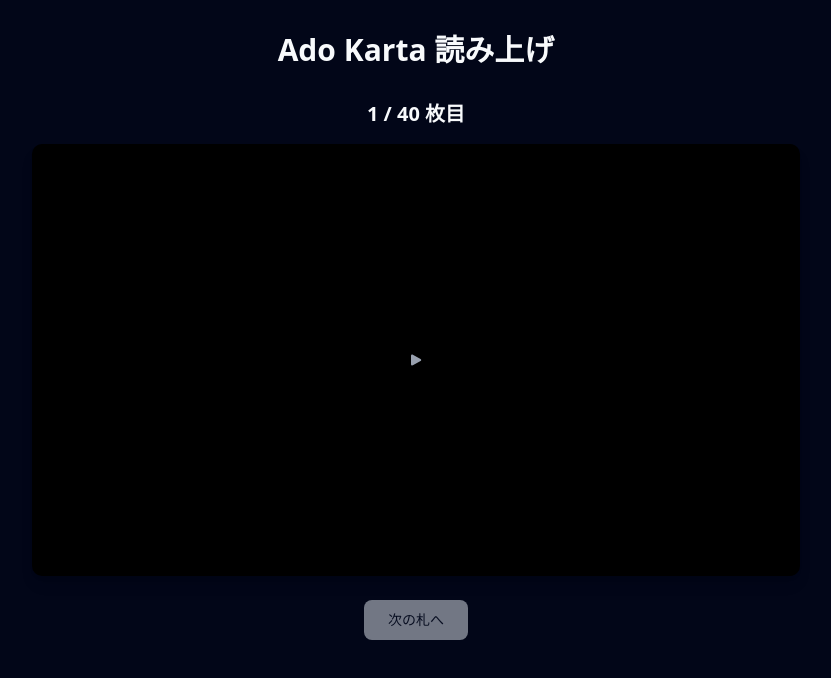
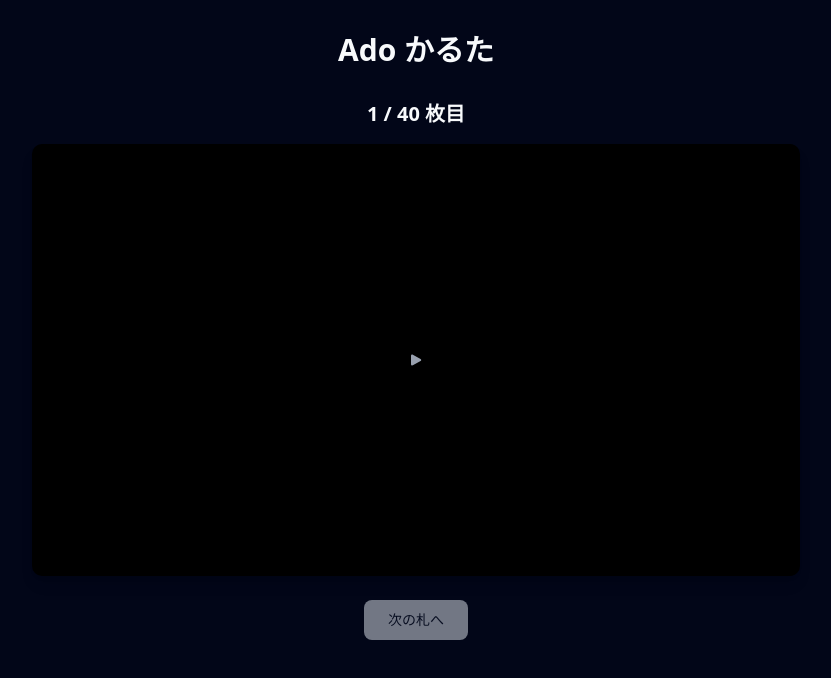
Before and after one commit to miyasic/ado-karta, a Next.js app: page / in a window 1280 px wide. Shown: the top 678 px of the page, without its empty margins (224-1055 px from the left). Built offline with nearby package versions, Linux system fonts and the light colour scheme.

Commit message:
テキストの微調整

```diff
--- a/src/app/page.tsx
+++ b/src/app/page.tsx
@@ -31,7 +31,7 @@
 
   return (
     <main className="container mx-auto px-4 py-8">
-      <h1 className="text-3xl font-bold mb-8 text-center">Ado Karta 読み上げ</h1>
+      <h1 className="text-3xl font-bold mb-8 text-center">Ado かるた</h1>
       {/* YomiagePlayer コンポーネントを配置し、カルタデータを渡す */}
       <YomiagePlayer initialKartaData={kartaData} />
     </main>
--- a/src/components/YomiagePlayer.tsx
+++ b/src/components/YomiagePlayer.tsx
@@ -150,8 +150,7 @@
             <div className="text-xl mb-4 font-semibold">
                 {currentIndex === -1 && totalCount > 0 ? '読み込み中...' :
                     totalCount === 0 ? 'データがありません' :
-                        isFinished && !showPlayerPlaceholder ? '読み上げ終了！' :
-                            `${readCount} / ${totalCount} 枚目`}
+                        `${readCount} / ${totalCount} 枚目`}
             </div>
 
             <div className="w-full aspect-video mb-6 bg-black rounded-lg overflow-hidden shadow-lg flex items-center justify-center relative">
@@ -177,29 +176,25 @@
                         </svg>
                     </Button>
                 )}
-                {(currentIndex === -1 || (isFinished && showPlayerPlaceholder)) && (
+                {(currentIndex === -1 || totalCount === 0) && (
                     <div className="text-gray-500 z-10">
                         {totalCount === 0 ? 'カルタデータが見つかりません' :
                             currentIndex === -1 ? '読み込み中...' :
-                                'お疲れ様でした！'}
+                                null}
                     </div>
                 )}
             </div>
 
             <div className="flex justify-center items-center space-x-4">
-                {/* 前の札へボタン (currentIndex > 0 の場合のみ表示) */}
                 {currentIndex > 0 && (
                     <Button
                         onClick={handlePreviousCard}
                         size="lg"
                         variant="secondary"
-                    // disabled 属性は不要になる
-                    // disabled={currentIndex <= 0}
                     >
                         前の札へ
                     </Button>
                 )}
-
                 <Button
                     onClick={isFinished ? handleReset : handleNextCard}
                     size="lg"
```
